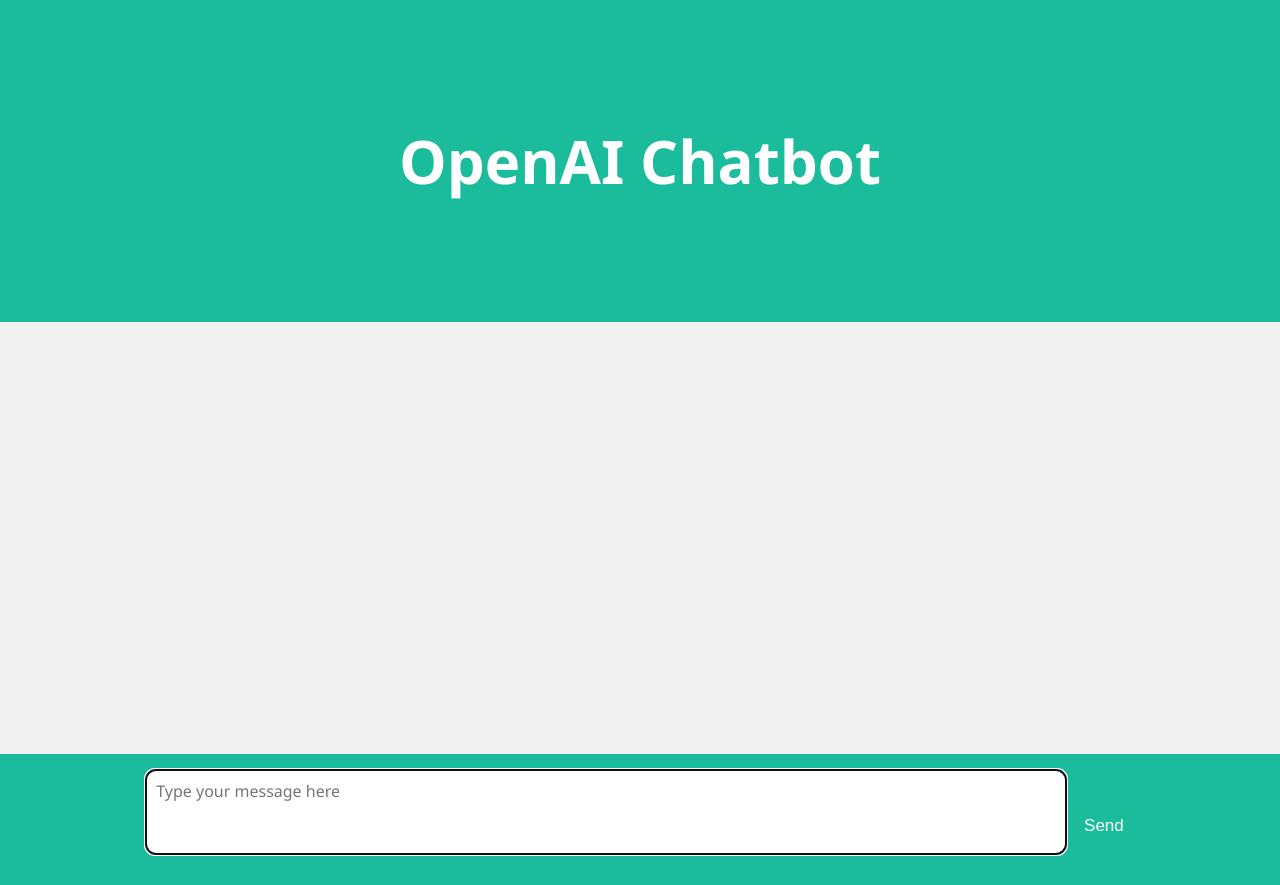
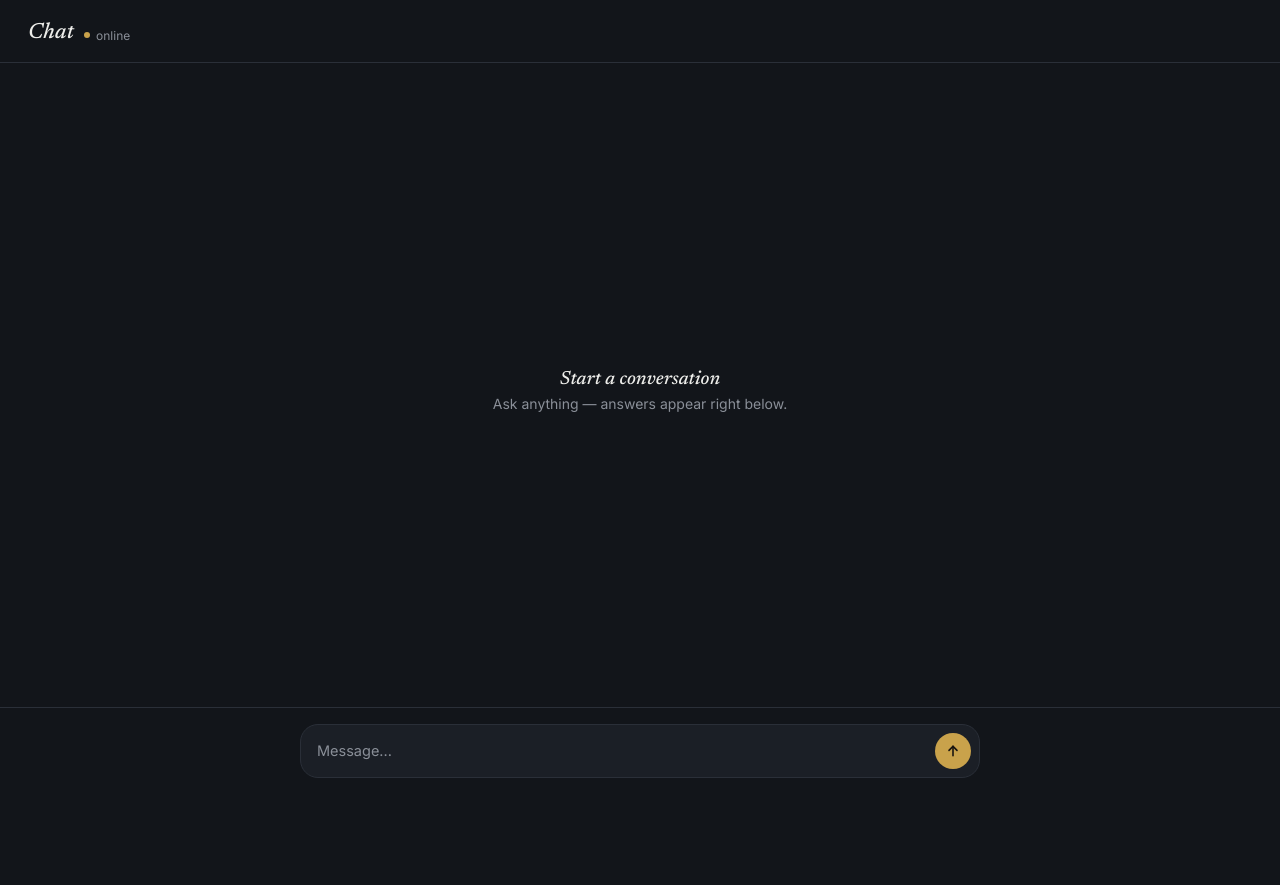
Before and after one commit to Suseendarakash24/Chatbot-Ai, a Flask app: page / in a window 1280 px wide. After the commit the page ends 778 px from the top, so only its background shows below. Run offline with Flask 3, Linux system fonts and the light colour scheme.

Commit message:
Interface Update

```diff
--- a/Templates/index.html
+++ b/Templates/index.html
@@ -1,233 +1,312 @@
 <!DOCTYPE html>
-<html>
+<html lang="en">
 <head>
-    <title>OpenAI Chatbot</title>
 <meta charset="UTF-8">
-    <meta name="description" content="OpenAI Chatbot">
+<title>Chat</title>
 <meta name="viewport" content="width=device-width, initial-scale=1">
+<link rel="preconnect" href="https://fonts.googleapis.com">
+<link href="https://fonts.googleapis.com/css2?family=Newsreader:ital,wght@0,500;1,500&family=Inter:wght@400;500;600&display=swap" rel="stylesheet">
 <style>
-        body {
-            font-family: 'Segoe UI', Tahoma, Geneva, Verdana, sans-serif;
-            margin: 0;
-            padding: 0;
+  :root{
+    --bg:#12151A;
+    --surface:#1B1F26;
+    --surface-2:#22262E;
+    --border:#2A2F38;
+    --text:#EDEDEA;
+    --text-dim:#8A8F98;
+    --accent:#C9A24B;
+    --accent-dim:#8A7639;
+  }
+  *{box-sizing:border-box;}
+  html,body{height:100%;}
+  body{
+    margin:0;
+    background:var(--bg);
+    color:var(--text);
+    font-family:'Inter',system-ui,-apple-system,sans-serif;
+    display:flex;
+    flex-direction:column;
+    height:100vh;
+    overflow:hidden;
   }
 
-        .header {
-            padding: 80px;
-            text-align: center;
-            background: #1abc9c;
-            color: white;
-            font-size: 30px;
+  header{
+    padding:22px 28px 18px;
+    border-bottom:1px solid var(--border);
+    display:flex;
+    align-items:baseline;
+    gap:10px;
+    flex-shrink:0;
+  }
+  header h1{
+    font-family:'Newsreader',serif;
+    font-style:italic;
+    font-weight:500;
+    font-size:22px;
+    margin:0;
+    letter-spacing:0.2px;
+  }
+  header .status{
+    font-size:12px;
+    color:var(--text-dim);
+    display:flex;
+    align-items:center;
+    gap:6px;
+  }
+  header .status::before{
+    content:"";
+    width:6px;
+    height:6px;
+    border-radius:50%;
+    background:var(--accent);
+    display:inline-block;
   }
 
-        .content {
-            padding: 16px;
+  .chat-area{
+    flex:1;
+    overflow-y:auto;
+    padding:28px 0 16px;
+    display:flex;
+    justify-content:center;
+  }
+  .chat-inner{
+    width:100%;
+    max-width:680px;
+    padding:0 24px;
+    display:flex;
+    flex-direction:column;
+    gap:18px;
   }
 
-        .sticky {
-            position: fixed;
-            top: 0;
-            width: 100%;
+  .empty-state{
+    margin:auto;
+    text-align:center;
+    color:var(--text-dim);
+    font-size:14px;
+    max-width:320px;
+  }
+  .empty-state span{
+    display:block;
+    font-family:'Newsreader',serif;
+    font-style:italic;
+    color:var(--text);
+    font-size:19px;
+    margin-bottom:6px;
   }
 
-        .sticky + .content {
-            padding-top: 102px;
+  .row{
+    display:flex;
+    animation:rise 0.25s ease;
+  }
+  @keyframes rise{
+    from{opacity:0; transform:translateY(4px);}
+    to{opacity:1; transform:translateY(0);}
+  }
+  .row.user{justify-content:flex-end;}
+  .row.bot{justify-content:flex-start;}
+
+  .bubble{
+    max-width:78%;
+    padding:12px 16px;
+    border-radius:14px;
+    font-size:14.5px;
+    line-height:1.55;
+    white-space:pre-wrap;
+    word-wrap:break-word;
+  }
+  .row.user .bubble{
+    background:var(--accent);
+    color:#171310;
+    border-bottom-right-radius:4px;
+  }
+  .row.bot .bubble{
+    background:var(--surface);
+    border:1px solid var(--border);
+    color:var(--text);
+    border-bottom-left-radius:4px;
   }
 
-        .input {
-            display: flex;
-            justify-content: center;
-            align-items: center;
-            padding: 16px;
-            text-align: center;
-            background: #1abc9c;
-            color: rgb(0, 0, 0);
-            font-size: 30px;
+  .thinking .bubble{
+    display:flex;
+    align-items:center;
+    gap:5px;
+    padding:14px 18px;
+  }
+  .thinking .dot{
+    width:6px;
+    height:6px;
+    border-radius:50%;
+    background:var(--accent-dim);
+    animation:pulse 1.1s ease-in-out infinite;
+  }
+  .thinking .dot:nth-child(2){animation-delay:0.15s;}
+  .thinking .dot:nth-child(3){animation-delay:0.3s;}
+  @keyframes pulse{
+    0%,80%,100%{opacity:0.25; transform:scale(0.85);}
+    40%{opacity:1; transform:scale(1);}
   }
 
+  .input-bar{
+    flex-shrink:0;
+    display:flex;
+    justify-content:center;
+    padding:16px 24px 22px;
+    border-top:1px solid var(--border);
+    background:var(--bg);
+  }
+  form{
+    width:100%;
+    max-width:680px;
+    display:flex;
+    align-items:flex-end;
+    gap:10px;
+    background:var(--surface);
+    border:1px solid var(--border);
+    border-radius:18px;
+    padding:8px 8px 8px 16px;
+  }
+  textarea{
+    flex:1;
+    background:transparent;
+    border:none;
+    outline:none;
+    resize:none;
+    color:var(--text);
+    font-family:'Inter',sans-serif;
+    font-size:14.5px;
+    line-height:1.4;
+    max-height:120px;
+    padding:8px 0;
+  }
+  textarea::placeholder{color:var(--text-dim);}
 
-        .input textarea {
-            flex: 1;
-            padding: 10px;
-            font-size: 16px;
-            font-family: 'Segoe UI', Tahoma, Geneva, Verdana, sans-serif;
-            border: none;
-            background: white;
-            resize: none;
-            border-radius: 10px;
-            width: 900px;
-            height: auto;
-            max-height: 100px;
-            overflow-y: auto;
+  button{
+    background:var(--accent);
+    border:none;
+    width:36px;
+    height:36px;
+    border-radius:50%;
+    cursor:pointer;
+    display:flex;
+    align-items:center;
+    justify-content:center;
+    flex-shrink:0;
+    transition:opacity 0.15s ease;
   }
+  button:hover{opacity:0.88;}
+  button:disabled{opacity:0.4; cursor:not-allowed;}
+  button svg{width:16px; height:16px;}
 
-        .input input[type=submit] {
-            flex: 0;
-            padding: 10px;
-            font-size: 17px;
-            border: none;
-            background: #1abc9c;
-            color: white;
-            cursor: pointer;
-            width: auto;
-            transform: translateY(-23px);
-        }
-
-        .input input[type=submit]:hover {
-            background: #45a049;
-        }
-
-
-        .messages {
-            height: 50vh;
-            overflow-y: scroll;
-            padding: 16px;
-            background-color: #f1f1f1;
-            justify-content: top;
-            align-items: center;
-            display: flex;
-            flex-direction: column;
-            top: 0;
-        }
-
-        .message {
-            display: flex;
-            justify-content: space-between;
-            align-items: center;
-            padding: 16px;
-            padding-top: 2px;
-            padding-bottom: 2px;
-            padding-left: 50px;
-            background: rgba(255, 255, 255, 0);
-            border: none;
-            width: 80%;
-            margin-bottom: 10px;
-        }
-
-        .message .bot {
-            padding: 10px;
-            font-size: 17px;
-            border: none;
-            width: 80%;
-            background: #43da75;
-            color: white;
-            cursor: pointer;
-            border-radius: 10px;
-        }
-
-        .message .bot:hover {
-            background: #209426;
-        }
-
-        .message .user {
-            padding: 10px;
-            font-size: 17px;
-            border: none;
-            width: 80%;
-            background: #1abc9c;
-            color: white;
-            cursor: pointer;
-            border-radius: 10px;
-        }
-
-        .message .user:hover {
-            background: #45a049;
-        }
+  .chat-area::-webkit-scrollbar{width:8px;}
+  .chat-area::-webkit-scrollbar-thumb{background:var(--surface-2); border-radius:8px;}
 </style>
 </head>
 <body>
-    <div class="header">
-        <h1>OpenAI Chatbot</h1>
+
+  <header>
+    <h1>Chat</h1>
+    <span class="status">online</span>
+  </header>
+
+  <div class="chat-area">
+    <div class="chat-inner" id="chatInner">
+      <div class="empty-state" id="emptyState">
+        <span>Start a conversation</span>
+        Ask anything — answers appear right below.
       </div>
-    <div class="messages">
+    </div>
+  </div>
 
-    </div>
-    <div class="input">
-        <form action="" method="post" onsubmit="return false;">
-            <textarea name="message" placeholder="Type your message here" autocomplete="off" autofocus></textarea>
-            <input type="submit" value="Send">
+  <div class="input-bar">
+    <form id="chatForm" onsubmit="return false;">
+      <textarea name="message" id="messageInput" placeholder="Message..." rows="1" autocomplete="off" autofocus></textarea>
+      <button type="submit" id="sendBtn" aria-label="Send">
+        <svg viewBox="0 0 24 24" fill="none" stroke="#171310" stroke-width="2.4" stroke-linecap="round" stroke-linejoin="round">
+          <line x1="12" y1="19" x2="12" y2="5"></line>
+          <polyline points="6 11 12 5 18 11"></polyline>
+        </svg>
+      </button>
     </form>
   </div>
+
   <script src="https://ajax.googleapis.com/ajax/libs/jquery/3.3.1/jquery.min.js"></script>
   <script>
+    const chatInner = document.getElementById('chatInner');
+    const emptyState = document.getElementById('emptyState');
+    const messageInput = document.getElementById('messageInput');
+    const chatArea = document.querySelector('.chat-area');
+    const sendBtn = document.getElementById('sendBtn');
 
-        function toggleInputElements(disabled) {
-            $('textarea[name=message]').prop('disabled', disabled);
-            $('#send-button').prop('disabled', disabled);
+    function autoGrow(el){
+      el.style.height = 'auto';
+      el.style.height = Math.min(el.scrollHeight, 120) + 'px';
+    }
+    messageInput.addEventListener('input', () => autoGrow(messageInput));
+
+    function scrollToBottom(){
+      chatArea.scrollTop = chatArea.scrollHeight;
     }
 
-
-        function adjustTextareaHeight() {
-            var textarea = $('textarea[name=message]')[0];
-            textarea.style.height = 'auto';
-            textarea.style.height = (Math.min(textarea.scrollHeight, 100)) + 'px';
-            document.body.scrollTop = document.body.scrollHeight;
+    function addMessage(text, sender){
+      if(emptyState) emptyState.remove();
+      const row = document.createElement('div');
+      row.className = 'row ' + sender;
+      const bubble = document.createElement('div');
+      bubble.className = 'bubble';
+      bubble.textContent = text;
+      row.appendChild(bubble);
+      chatInner.appendChild(row);
+      scrollToBottom();
+      return row;
     }
 
-
-    $('form').submit(function (e) {
-        e.preventDefault();
-        var userMessage = $('textarea[name=message]').val();
-
-        if (userMessage === '') {
-            return;
+    function addThinking(){
+      const row = document.createElement('div');
+      row.className = 'row bot thinking';
+      row.innerHTML = '<div class="bubble"><span class="dot"></span><span class="dot"></span><span class="dot"></span></div>';
+      chatInner.appendChild(row);
+      scrollToBottom();
+      return row;
     }
 
-        toggleInputElements(true);
-
-
-        $('.messages').append('<div class="message"><div class="user">' + userMessage.replace(/\n/g, '<br>') + '</div></div>');
-
-
-        $('textarea[name=message]').val('');
-
-               adjustTextareaHeight();
-
-
-        $('.messages').scrollTop($('.messages')[0].scrollHeight);
-
-
-        $.post("/chat", {
-            prompt: userMessage
-        }, function(response) {
-
-            if (response.startsWith("Error:")) {
-
-                $('.messages').append('<div class="message"><div class="bot">Something went wrong</div></div>');
-            } else {
-
-                $('.messages').append('<div class="message"><div class="bot">' + response.replace(/\n/g, '<br>') + '</div></div>');
+    function toggleInput(disabled){
+      messageInput.disabled = disabled;
+      sendBtn.disabled = disabled;
     }
 
+    document.getElementById('chatForm').addEventListener('submit', function(){
+      const text = messageInput.value.trim();
+      if(!text) return;
 
-            $('.messages').scrollTop($('.messages')[0].scrollHeight);
+      addMessage(text, 'user');
+      messageInput.value = '';
+      autoGrow(messageInput);
+      toggleInput(true);
 
+      const thinkingRow = addThinking();
 
-            toggleInputElements(false);
-        }).fail(function() {
-
-            $('.messages').append('<div class="message"><div class="bot">Something went wrong</div></div>');
-            $('.messages').scrollTop($('.messages')[0].scrollHeight);
-
-
-            toggleInputElements(false);
+      $.post('/chat', { prompt: text }, function(response){
+        thinkingRow.remove();
+        if(response.startsWith('Error:')){
+          addMessage('Something went wrong. Please try again.', 'bot');
+        } else {
+          addMessage(response, 'bot');
+        }
+        toggleInput(false);
+        messageInput.focus();
+      }).fail(function(){
+        thinkingRow.remove();
+        addMessage('Something went wrong. Please try again.', 'bot');
+        toggleInput(false);
       });
     });
 
-
-        $('textarea[name=message]').on('keydown', function(e) {
-            if (e.key === 'Enter' && !e.shiftKey) {
-
+    messageInput.addEventListener('keydown', function(e){
+      if(e.key === 'Enter' && !e.shiftKey){
         e.preventDefault();
-                $('form').submit();
-            } else if (e.key === 'Enter' && e.shiftKey) {
-                document.execCommand('insertText', false, '\n');
-                adjustTextareaHeight();
-                e.preventDefault();
+        document.getElementById('chatForm').dispatchEvent(new Event('submit'));
       }
     });
-
-        adjustTextareaHeight();
   </script>
 </body>
 </html>
```
Lines whose indentation alone changed are shown as unchanged.
